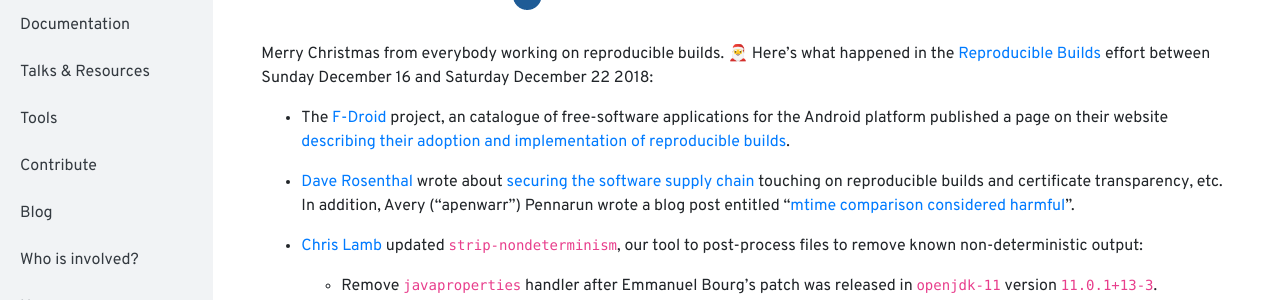
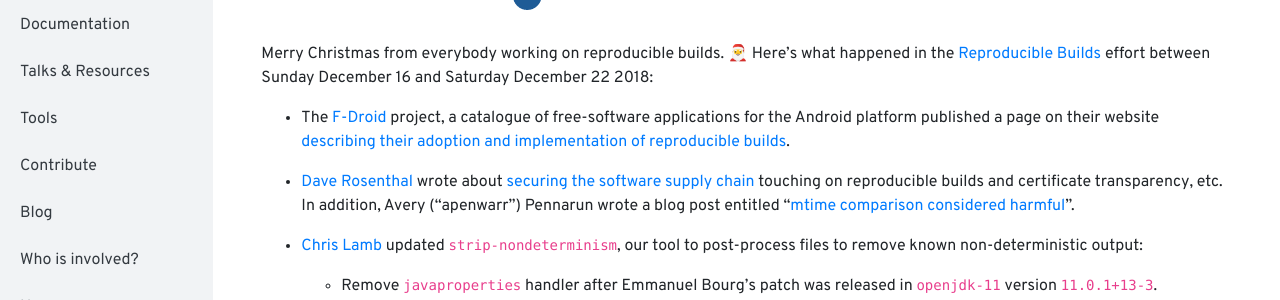
Before and after one commit to prototypefund/reproducible-website, a Jekyll site: the page built from _blog/posts/191.md, in a window 1280 px wide and 900 px high, scrolled down 344 px. Shown: the part 150-450 px from the top of the window. Built offline with Jekyll 4.4.1, drawn with Linux system fonts in a browser that asks for light colours.

Commit message:
Fix an "a" / "an" confusion.

```diff
--- a/_blog/posts/191.md
+++ b/_blog/posts/191.md
@@ -8,7 +8,7 @@
 
 Merry Christmas from everybody working on reproducible builds. 🎅 Here's what happened in the [Reproducible Builds](https://reproducible-builds.org) effort between Sunday December 16 and Saturday December 22 2018:
 
-* The [F-Droid](https://f-droid.org) project, an catalogue of free-software applications for the Android platform published a page on their website [describing their adoption and implementation of reproducible builds](https://f-droid.org/en/docs/Reproducible_Builds/).
+* The [F-Droid](https://f-droid.org) project, a catalogue of free-software applications for the Android platform published a page on their website [describing their adoption and implementation of reproducible builds](https://f-droid.org/en/docs/Reproducible_Builds/).
 
 * [Dave Rosenthal](https://blog.dshr.org/) wrote about [securing the software supply chain](https://blog.dshr.org/2018/12/securing-software-supply-chain.html) touching on reproducible builds and certificate transparency, etc. In addition, Avery ("apenwarr") Pennarun wrote a blog post entitled "[mtime comparison considered harmful](https://apenwarr.ca/log/20181113)".
 
```
